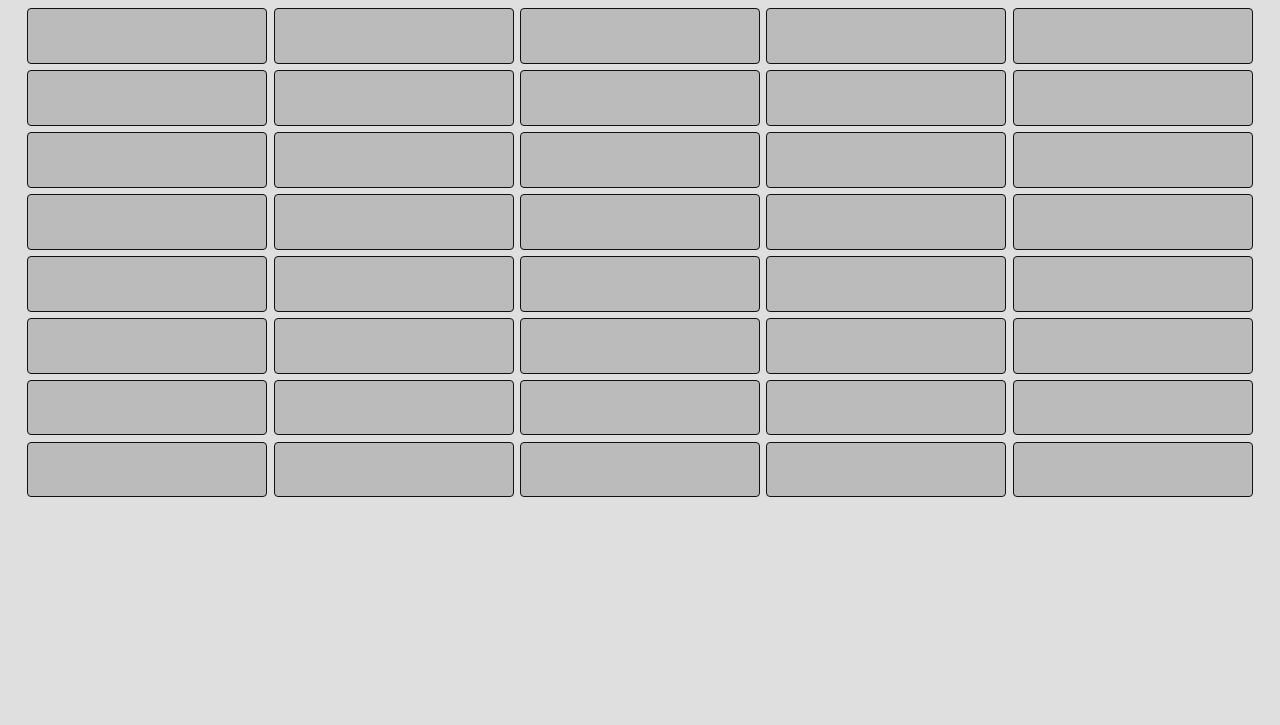
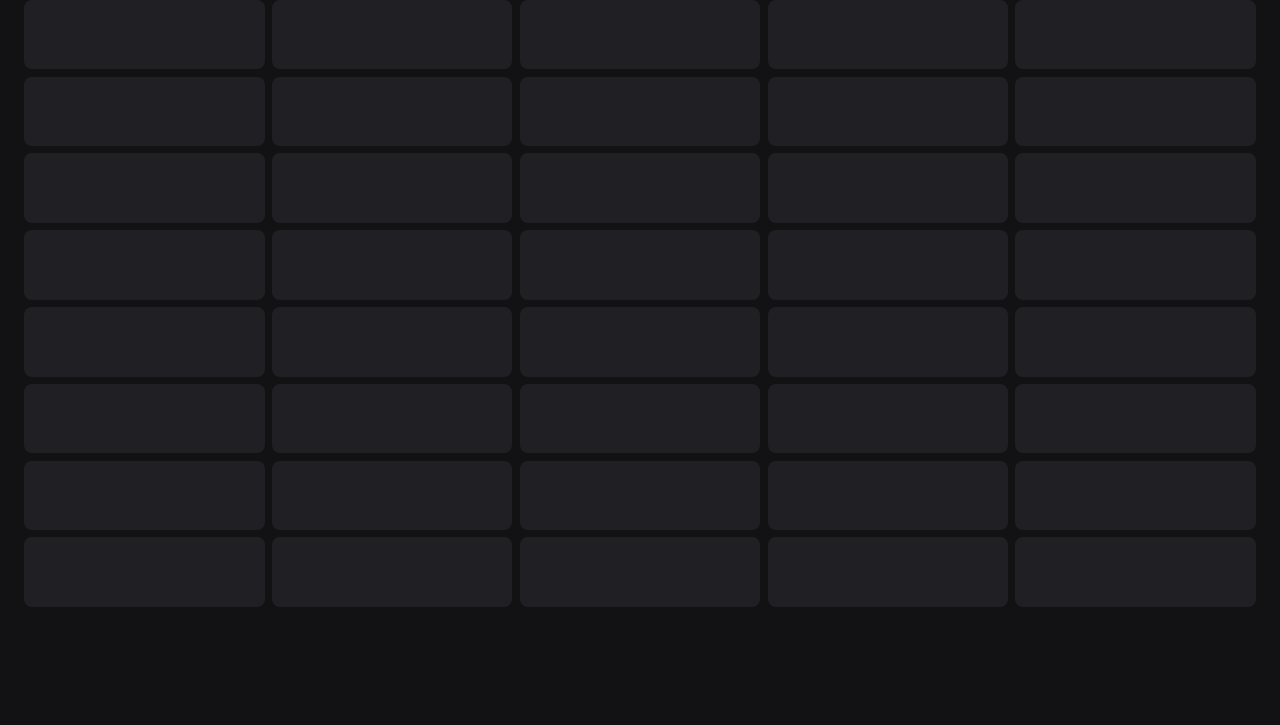
Before and after one commit to caiojardim/card_memory_game, a plain HTML site: page index.html in a window 1280 px wide. Shown: the part 75-800 px from the top of the page. Drawn offline with Linux system fonts and the light colour scheme.

Commit message:
made some litle css and js modifications

```diff
--- a/index.html
+++ b/index.html
@@ -1,11 +1,14 @@
 <!DOCTYPE html>
 <html lang="pt-br">
 <head>
+    <link rel="preconnect" href="https://fonts.googleapis.com">
+    <link rel="preconnect" href="https://fonts.gstatic.com" crossorigin>
     <meta charset="UTF-8">
     <meta http-equiv="X-UA-Compatible" content="IE=edge">
     <meta name="viewport" content="width=device-width, initial-scale=1.0">
     <title>Jogo da memoria</title>
     <link rel="stylesheet" href="./style.css">
+    <link href="https://fonts.googleapis.com/css2?family=PT+Sans+Narrow&family=Poppins:wght@300;400;500;600;700&display=swap" rel="stylesheet">
 </head>
 <body>
     <h1>Jogo da memoria</h1>
--- a/script.js
+++ b/script.js
@@ -98,7 +98,7 @@ function flipCard(event) {
             checkPoints(flipedCards)
             unflipCards()
         }
-    },1000)
+    },1200)
 }
 
 function checkPoints(Cards) {
--- a/style.css
+++ b/style.css
@@ -1,14 +1,24 @@
 body {
-    background-color: #dfdfdf;
+    background-color: #121214;
+    color: #fff;
+    font-family: 'Poppins', sans-serif;
+}
+
+@media (max-width: 720px) {
+    html {
+        font-size: 87.5%
+    }
 }
 
 h1 {
     text-align: center;
+    line-height: 2rem;
 }
 
 .game-board {
     display: grid;
     grid-template-columns: repeat(5, 1fr);
+    gap: .45rem;
     margin: 0 1rem;
 }
 
@@ -16,13 +26,14 @@ h1 {
     display: flex;
     align-items: center;
     justify-content: center;
-    padding: .8rem;
-    margin: .2rem;
-    border: 1.5px solid #111;
-    font-size: 1.5rem;
-    border-radius: .25rem;
-    background-color: #bbb;
+    padding: .3rem 1rem;
+
+    border: 0;
+    font-size: 2.5rem;
+    border-radius: .5rem;
+    background-color: #202024;
 }
+
 .card span.hidden {
     visibility: hidden;
 }
```
